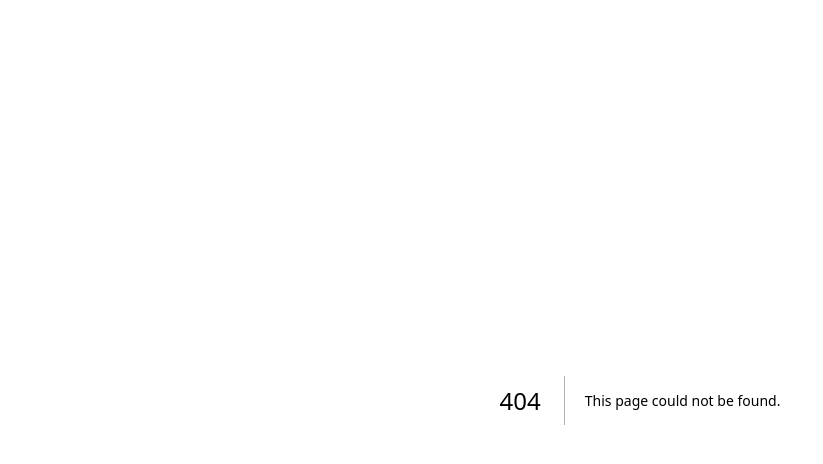
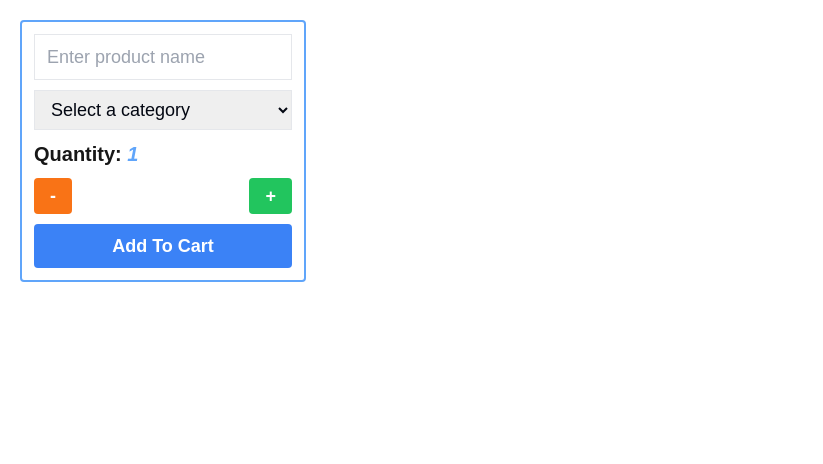
Before and after one commit to faruqonaayo/cprg306-assignments, a Next.js app: page /week-5 in a window 1280 px wide. Before the commit this address had no page. Shown: the top 464 px of the page, without its empty margins (0-823 px from the left). Built offline with nearby package versions, Linux system fonts and the light colour scheme.

Commit message:
Complete week 5 assignment

```diff
--- a/app/page.js
+++ b/app/page.js
@@ -8,6 +8,7 @@ export default function Home() {
       <Link href="/week-2">Week 2 Assignment</Link>
       <Link href="/week-3">Week 3 Assignment</Link>
       <Link href="/week-4">Week 4 Assignment</Link>
+      <Link href="/week-5">Week 5 Assignment</Link>
     </div>
   );
 }
--- a/app/week-4/new-item.js
+++ b/app/week-4/new-item.js
@@ -24,7 +24,7 @@ function NewItem({ name, category }) {
 
       <div className="flex justify-between">
         <button
-          class="bg-orange-500 hover:bg-orange-700 text-white font-bold py-1 px-4 rounded"
+          className="bg-orange-500 hover:bg-orange-700 text-white font-bold py-1 px-4 rounded"
           onClick={decrement}
           disabled={quantity === 1 ? true : false}
         >
--- /dev/null
+++ b/app/week-5/new-item.js
@@ -0,0 +1,98 @@
+"use client";
+import { useState } from "react";
+
+const categories = [
+  "Produce",
+  "Dairy",
+  "Bakery",
+  "Meat",
+  "Frozen Foods",
+  "Canned Goods",
+  "Dry Goods",
+  "Beverages",
+  "Snacks",
+  "Household",
+  "Other",
+];
+
+function NewItem() {
+  const [quantity, setQuantity] = useState(1);
+  const [name, setName] = useState("");
+  const [category, setCategory] = useState("Select a category");
+  function increment(e) {
+    e.preventDefault();
+    setQuantity((c) => c + 1);
+  }
+
+  function decrement(e) {
+    e.preventDefault();
+    setQuantity((c) => c - 1);
+  }
+
+  function handleFormSubmit(e) {
+    e.preventDefault();
+    if (name && category && quantity) {
+      alert(`Name: ${name}, Category: ${category}, Quantity: ${quantity}`);
+    } else {
+      alert("Please fill out all fields");
+    }
+  }
+
+  return (
+    <form className="flex flex-col gap-y-2.5 text-lg m-5 border-2 border-blue-400 rounded w-fit p-3 cursor-pointer">
+      <input
+        type="text"
+        value={name}
+        placeholder="Enter product name"
+        className="border py-2 px-3 text-gray-950"
+        onChange={(e) => setName(e.target.value)}
+      />
+
+      <select
+        value={category}
+        className="border py-2 px-3 text-gray-950"
+        onChange={(e) => {
+          setCategory(e.target.value);
+        }}
+      >
+        <option value="">Select a category</option>
+        {categories.map((c) => {
+          return (
+            <option value={c} key={c}>
+              {c}
+            </option>
+          );
+        })}
+      </select>
+
+      <div className="font-semibold text-xl ">
+        Quantity: <span className="italic text-blue-400">{quantity}</span>
+      </div>
+
+      <div className="flex justify-between">
+        <button
+          className="bg-orange-500 hover:bg-orange-700 text-white font-bold py-1 px-4 rounded"
+          onClick={decrement}
+          disabled={quantity === 1 ? true : false}
+        >
+          -
+        </button>
+        <button
+          className="bg-green-500 hover:bg-green-700 text-white font-bold py-1 px-4 rounded"
+          onClick={increment}
+          disabled={quantity === 20 ? true : false}
+        >
+          +
+        </button>
+      </div>
+      <button
+        onClick={handleFormSubmit}
+        className="bg-blue-500 hover:bg-blue-700 text-white font-bold py-2 px-4 rounded"
+      >
+        Add To Cart
+      </button>
+    </form>
+  );
+}
+
+export default NewItem;
--- /dev/null
+++ b/app/week-5/page.js
@@ -0,0 +1,17 @@
+import NewItem from "./new-item";
+
+const item1 = {
+  name: "Milk, 4 L 🥛",
+  quantity: 1,
+  category: "dairy",
+};
+
+function Page() {
+  return (
+    <main>
+      <NewItem />
+    </main>
+  );
+}
+
+export default Page;
```
